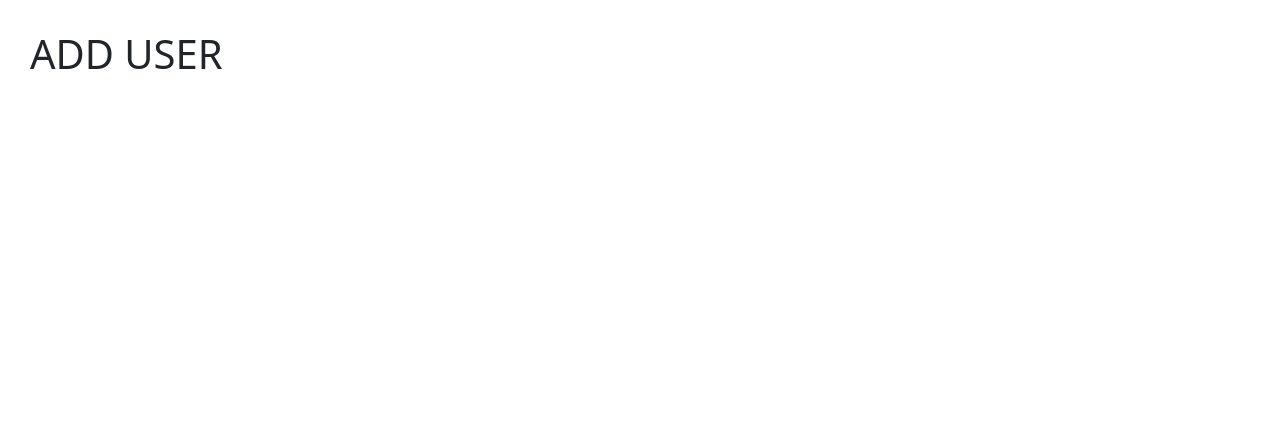
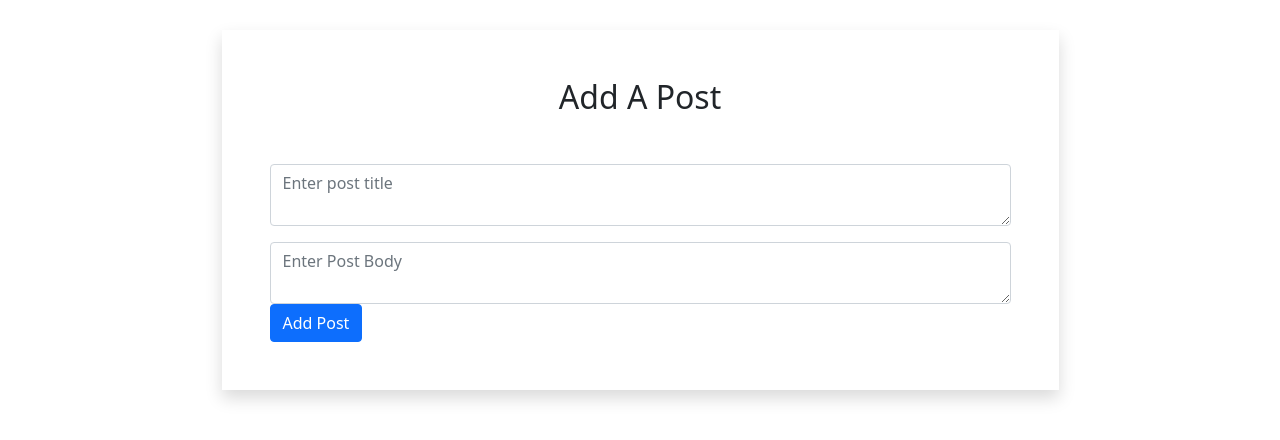
Before and after one commit to Akansha0211/CRUD_API, a React (Create React App) app: page /add/post in a window 1280 px wide. Shown: the top 440 px of the page. Built offline with nearby package versions, Linux system fonts and the light colour scheme.

Commit message:
Add layout and styling to addPost endpoint

```diff
--- a/src/addPost.jsx
+++ b/src/addPost.jsx
@@ -4,7 +4,22 @@ class AddUser extends Component {
     state = {  }
     render() {
         return (
-            <h1>ADD USER</h1>
+            <div className="container">
+                <div className="w-75 mx-auto shadow p-5">
+                    <h2 className="text-center mb-5">Add A Post</h2>
+                    <form>
+                        <div className="form-group mb-3">
+                            <textarea type="text" className="form-control" placeholder="Enter post title" name="title"></textarea>
+
+                        </div>
+                        <div className="form-group">
+                            <textarea type="text" className="form-control" placeholder="Enter Post Body" name="body"></textarea>
+                        </div>
+                        <button className="btn btn-primary btn-block">Add Post</button>
+                    </form>
+                </div>
+
+            </div>
          );
     }
 }
```
Also changed, not shown: src/posts.jsx (line endings or trailing spaces).
